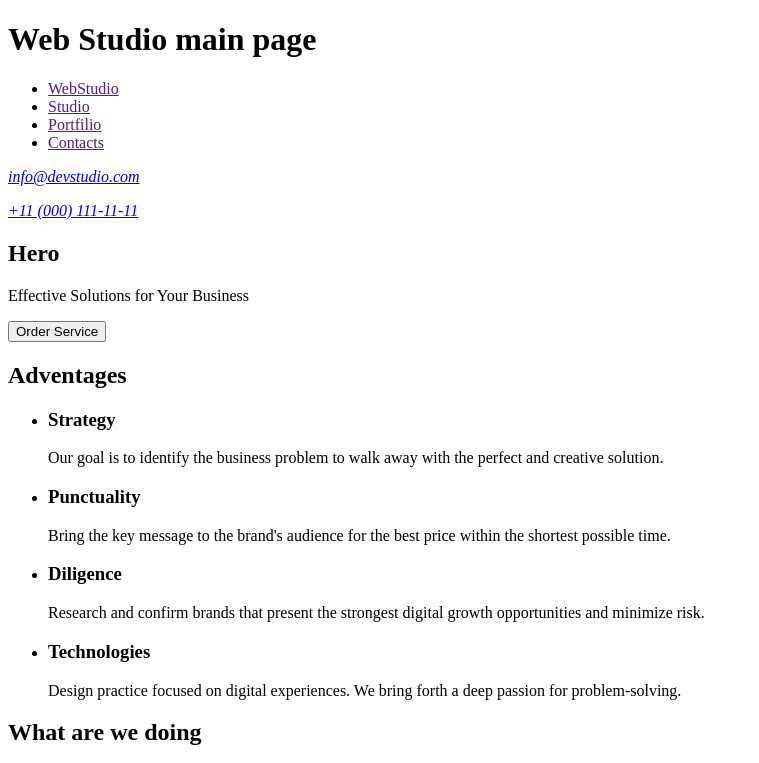
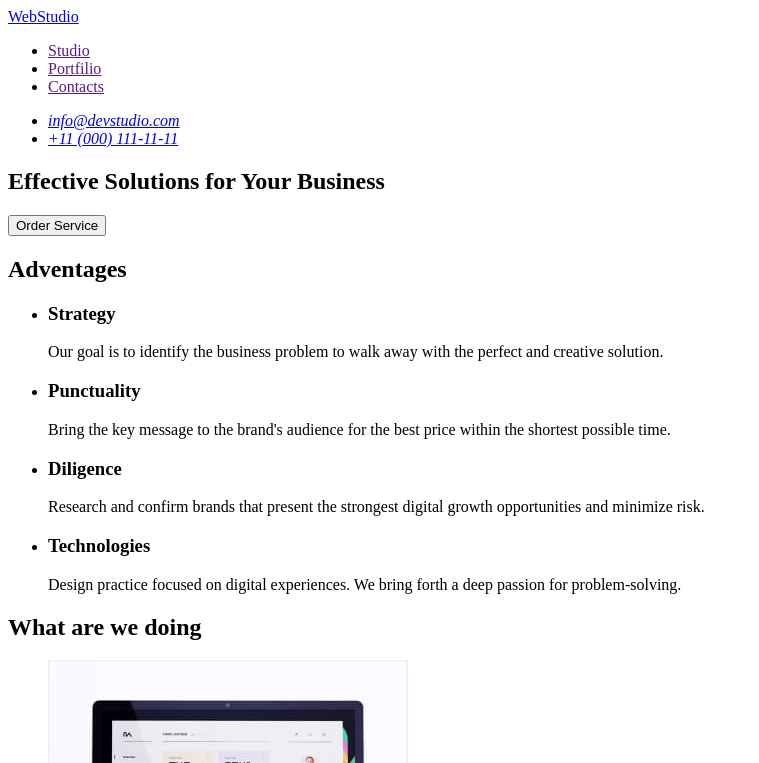
Before and after one commit to PavelPereverzev1/goit-markup-hw-01, a plain HTML site: page index.html in a window 1280 px wide. Shown: the top 763 px of the page, without its empty margins (0-759 px from the left). Drawn offline with Linux system fonts and the light colour scheme.

Commit message:
correction after checking

```diff
--- a/index.html
+++ b/index.html
@@ -7,13 +7,10 @@
     <title>Web Studio</title>
   </head>
   <body>
-    <h1>Web Studio main page</h1>
     <header>
       <nav>
+        <a href="./index.html">WebStudio</a>
         <ul>
-          <li>
-            <a href="">WebStudio</a>
-          </li>
           <li>
             <a href="">Studio</a>
           </li>
@@ -26,19 +23,20 @@
         </ul>
       </nav>
       <address>
-        <p>
-          <a href="mailto:info@devstudio.com">info@devstudio.com</a>
-        </p>
-        <p>
-          <a href="telto:+11(000)111-11-11">+11 (000) 111-11-11</a>
-        </p>
+        <ul>
+          <li>
+            <a href="mailto:info@devstudio.com">info@devstudio.com</a>
+          </li>
+          <li>
+            <a href="telto:+110001111111">+11 (000) 111-11-11</a>
+          </li>
+        </ul>
       </address>
     </header>
     <main>
       <!-- hero -->
       <section>
-        <h2>Hero</h2>
-        <p>Effective Solutions for Your Business</p>
+        <h1>Effective Solutions for Your Business</h1>
         <button type="button">Order Service</button>
       </section>
       <!-- Adventages -->
@@ -116,7 +114,7 @@
               width="264"
               height="260"
             >
-            <p>Mark Guerrero</p>
+            <h3>Mark Guerrero</h3>
             <p>Product Designer</p>
           </li>
           <li>
@@ -126,7 +124,7 @@
               width="264"
               height="260"
             >
-            <p>Tom Ford</p>
+            <h3>Tom Ford</h3>
             <p>Frontend Developer</p>
           </li>
           <li>
@@ -136,7 +134,7 @@
               width="264"
               height="260"
             >
-            <p>Camila Garcia</p>
+            <h3>Camila Garcia</h3>
             <p>Marketing</p>
           </li>
           <li>
@@ -146,16 +144,14 @@
               width="264"
               height="260"
             >
-            <p>Daniel Wilson</p>
+            <h3>Daniel Wilson</h3>
             <p>UI Designer</p>
           </li>
         </ul>
       </section>
     </main>
     <footer>
-      <p>
-        <a href="">WebStudio</a>
-      </p>
+      <a href="./index.html">WebStudio</a>
       <p>
         Increase the flow of customers and sales for your business with digital
         marketing & growth solutions.
```
Also changed, not shown: .prettierrc.json (added).
